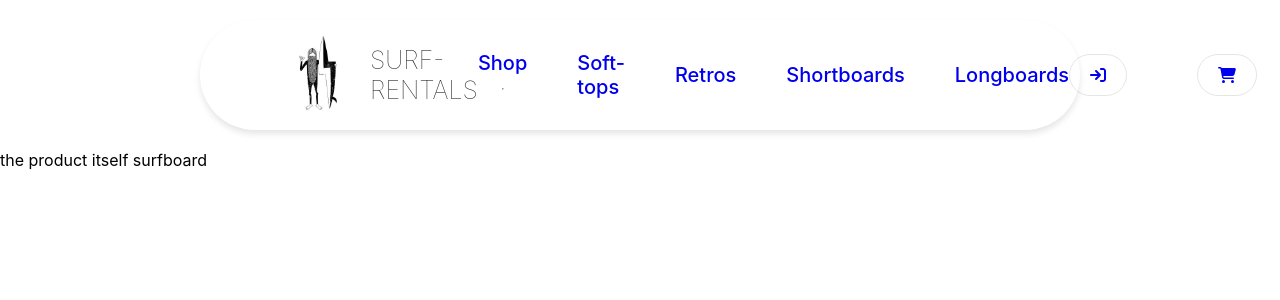
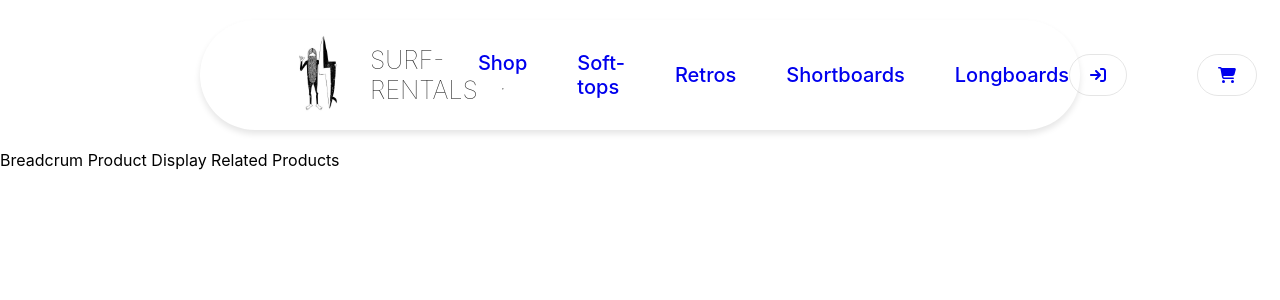
Before and after one commit to bralao/surf-rentals, a React (Create React App) app in the folder frontend/: page /surfboard in a window 1280 px wide. Shown: the top 300 px of the page. Built offline with nearby package versions, Linux system fonts and the light colour scheme.

Commit message:
surfboard id idea

```diff
--- a/frontend/src/pages/ShopCategory.jsx
+++ b/frontend/src/pages/ShopCategory.jsx
@@ -5,7 +5,7 @@
 
 import React, { useContext } from 'react'
 import { ShopContext } from '../context/ShopContext'
-import './ShopCategory.css'
+import './styles/ShopCategory.css'
 import Item from '../components/item/Item'
 
 const ShopCategory = (props) => {
@@ -14,7 +14,7 @@ const ShopCategory = (props) => {
 
   return (
     <div className="shop-category">
-      <h1>{props.category}</h1>
+
       <div className="shopcategory-products">
         {products.map((item, i) => {
             if (props.category === item.category) {
--- a/frontend/src/pages/Surfboard.jsx
+++ b/frontend/src/pages/Surfboard.jsx
@@ -5,7 +5,9 @@ import React from 'react'
 const Surfboard = () => {
   return (
     <div>
-      the product itself surfboard
+      Breadcrum
+      Product Display
+      Related Products
     </div>
   )
 }
```
Also changed, not shown: frontend/src/pages/styles/ShopCategory.css (renamed from frontend/src/pages/ShopCategory.css).
